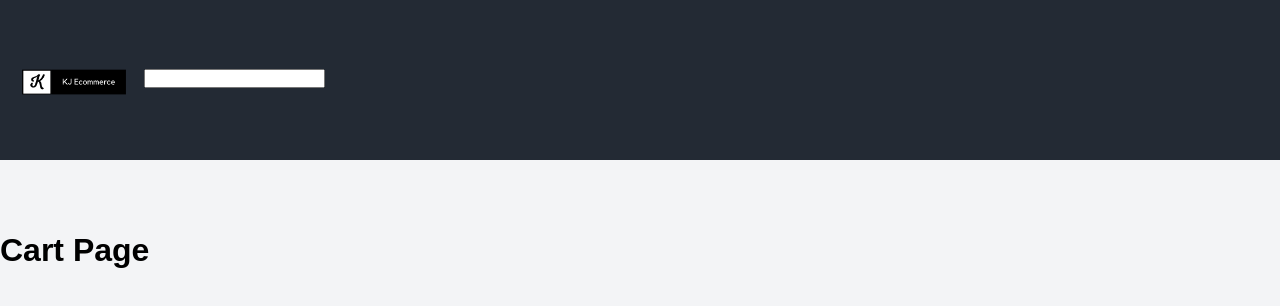
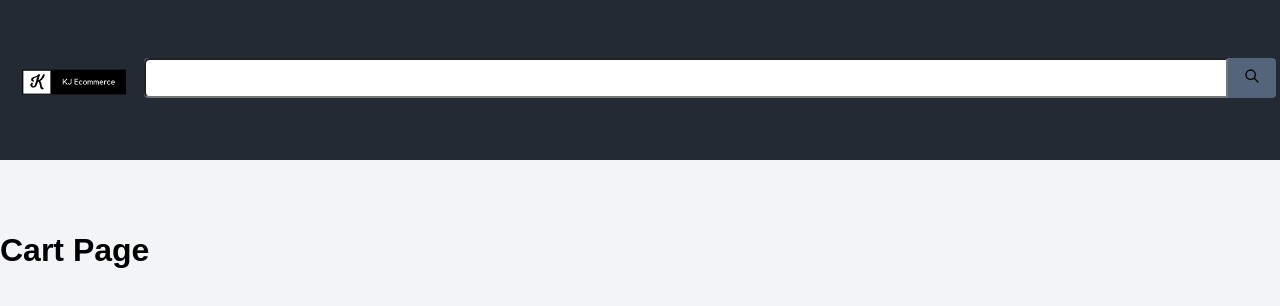
Before and after one commit to hyunbin7303/KJ_Ecommerce, a React (Create React App) app in the folder Frontend/kj-ecommerce/: page /cart in a window 1280 px wide. Shown: the top 306 px of the page. Built offline with nearby package versions, Linux system fonts and the light colour scheme.

Commit message:
SearchBar

```diff
--- a/Frontend/kj-ecommerce/package.json
+++ b/Frontend/kj-ecommerce/package.json
@@ -4,6 +4,7 @@
   "proxy": "http://localhost:54501",
   "private": true,
   "dependencies": {
+    "@heroicons/react": "^1.0.1",
     "@testing-library/jest-dom": "^5.11.9",
     "@testing-library/react": "^11.2.5",
     "@testing-library/user-event": "^12.7.0",
--- a/Frontend/kj-ecommerce/src/Components/NavBar/NarBar.js
+++ b/Frontend/kj-ecommerce/src/Components/NavBar/NarBar.js
@@ -1,27 +1,59 @@
 import React from "react";
 import {
+  CartDiv,
   NavBarContainer,
   NavBarHeader,
   NavBarLogoContainer,
   NavBarLogoImg,
+  OrdersDiv,
   SearchBarContainer,
+  SearchBarIconContainer,
   SearchBarInput,
+  UserAccountDiv,
+  UserInfoContainer,
+  UserInfoWrapper,
 } from "./NavBarElements/NavBarElements";
+import { MenuIcon, SearchIcon, CartIcon } from "@heroicons/react/outline";
+import classes from "./NavBar.module.css";
 import Logo from "../../Assets/Images/KJ Ecommerce.png";
 
 const NarBar = () => {
   return (
     <NavBarHeader>
       <NavBarContainer>
-          {/* Nav Bar Logo */}
+        {/* Nav Bar Logo Section*/}
         <NavBarLogoContainer>
           <NavBarLogoImg src={Logo} />
         </NavBarLogoContainer>
 
-        {/* Search Bar */}
+        {/* Search Bar Section*/}
         <SearchBarContainer>
-          <SearchBarInput />
+          <SearchBarInput type="text" />
+          <SearchBarIconContainer>
+            <SearchIcon className={classes.SearchBar} />
+          </SearchBarIconContainer>
         </SearchBarContainer>
+
+        {/* Nav Bar UserInfo Section */}
+        <UserInfoContainer>
+          {/* Surrounding Wrapper */}
+          <UserInfoWrapper>
+            {/* User Account Div */}
+            <UserAccountDiv>
+
+            </UserAccountDiv>
+
+            {/* Orders Div */}
+            <OrdersDiv>
+
+            </OrdersDiv>
+
+            {/* Cart Div */}
+            <CartDiv>
+
+            </CartDiv>
+          </UserInfoWrapper>
+        </UserInfoContainer>
       </NavBarContainer>
     </NavBarHeader>
   );
--- /dev/null
+++ b/Frontend/kj-ecommerce/src/Components/NavBar/NavBar.module.css
@@ -0,0 +1,4 @@
+.SearchBar {
+    height: 3rem;
+    padding: 1rem;
+}
--- a/Frontend/kj-ecommerce/src/Components/NavBar/NavBarElements/NavBarElements.js
+++ b/Frontend/kj-ecommerce/src/Components/NavBar/NavBarElements/NavBarElements.js
@@ -17,7 +17,7 @@ export const NavBarLogoContainer = styled.div`
   align-items: center;
   margin-top: 0.5rem;
 
-  @media screen and (min-width: 640px) {
+  @media (min-width: 640px) {
     flex-grow: 0;
   }
 `;
@@ -30,9 +30,54 @@ export const NavBarLogoImg = styled.img`
 `;
 
 export const SearchBarContainer = styled.div`
+  display: none;
+  flex-grow: 1;
+  background: #54647a;
+  align-items: center;
+  height: 2.5rem;
+  border-radius: 0.25rem;
+  cursor: pointer;
+
+  @media (min-width: 640px) {
+    display: flex;
+  }
+`;
+
+export const SearchBarIconContainer = styled.div``;
+
+export const SearchBarInput = styled.input`
+  padding: 0.68rem;
+  height: 100%;
+  width: 1.5rem;
+  flex-grow: 1;
+  flex-shrink: 1;
+  border-top-left-radius: 0.375rem;
+  border-bottom-left-radius: 0.375rem;
+
+  &:focus {
+    outline: 2px solid transparent;
+    outline-offset: 2px;
+  }
+`;
+
+
+export const UserInfoContainer = styled.div`
 
 `;
 
-export const SearchBarInput = styled.input`
+export const UserInfoWrapper = styled.div`
 
 `;
+
+
+export const UserAccountDiv = styled.div`
+
+`;
+
+export const OrdersDiv = styled.div`
+
+`;
+
+export const CartDiv = styled.div`
+
+`;
```
Also changed, not shown: 1 other file (tests, documents, lock files or other folders).
